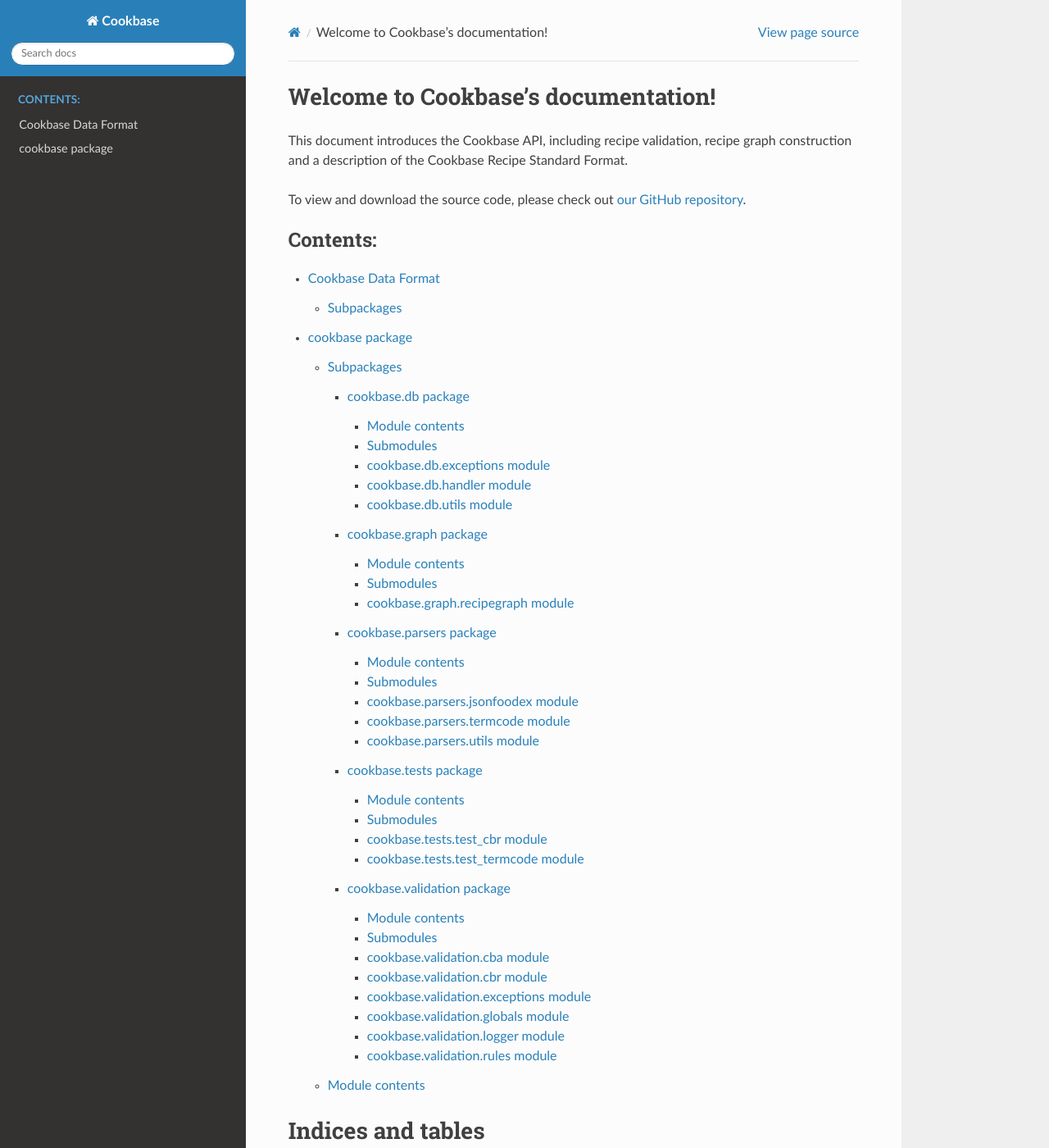
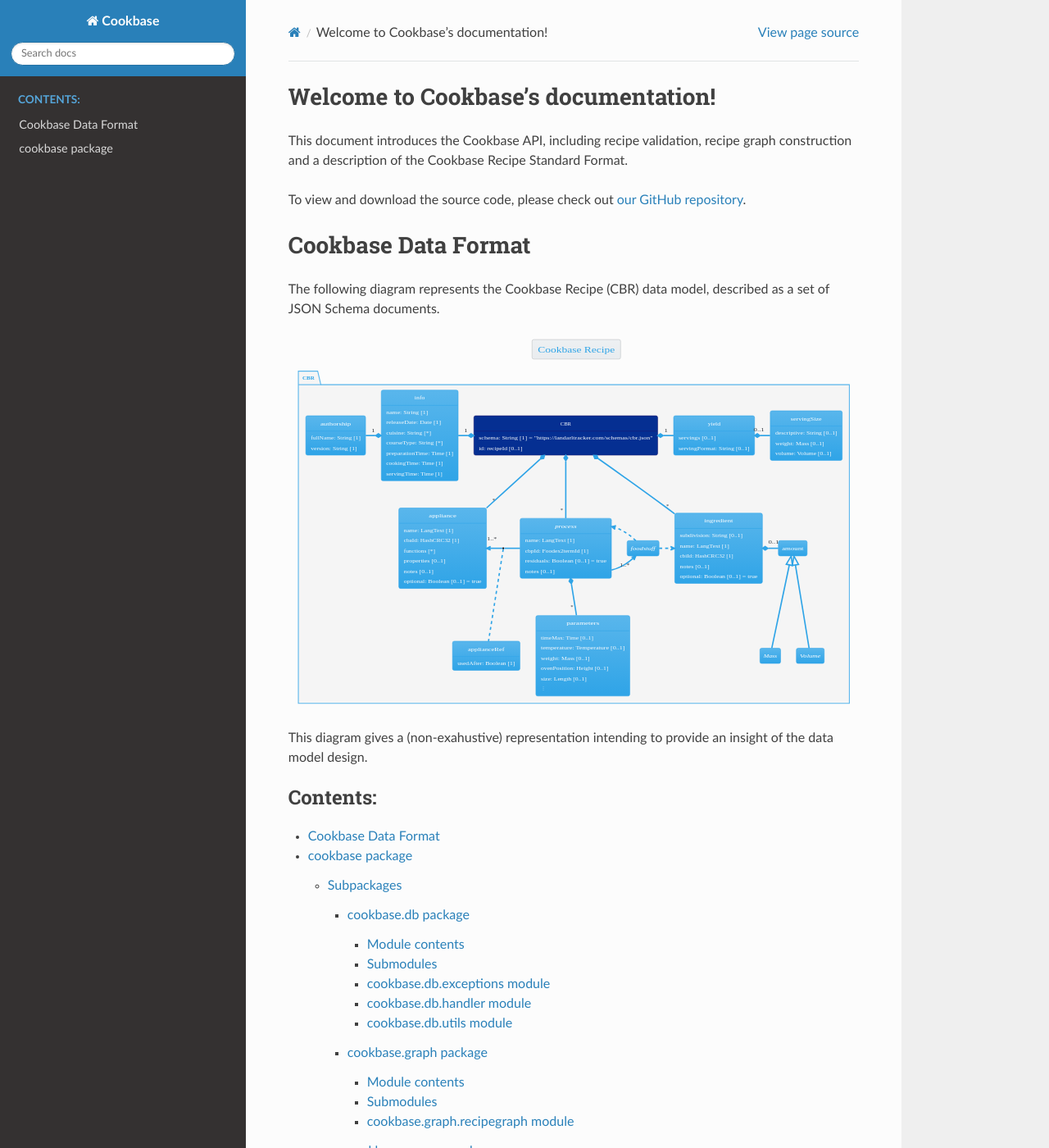
Before and after one commit to hblanko/cookbase, a Sphinx documentation site: the page built from docs/source/index.rst, in a window 1280 px wide and 1400 px high. Shown: the whole window at 82% size. Built offline with Sphinx 7.4.7 and the Read the Docs theme 2.0.0, drawn with Linux system fonts in a browser that asks for light colours.

Commit message:
Improving documentation

```diff
--- a/docs/source/cbdf.rst
+++ b/docs/source/cbdf.rst
@@ -1,8 +1,6 @@
 Cookbase Data Format
 ====================
 
-Subpackages
------------
 
 The following diagram represents the Cookbase Recipe (CBR) data model, described as a set of JSON Schema documents.
 
--- a/docs/source/index.rst
+++ b/docs/source/index.rst
@@ -9,6 +9,7 @@
 
 To view and download the source code, please check out `our GitHub repository <https://github.com/hblanko/cookbase>`_.
 
+.. include:: cbdf.rst
 
 .. toctree::
    :maxdepth: 4
```
